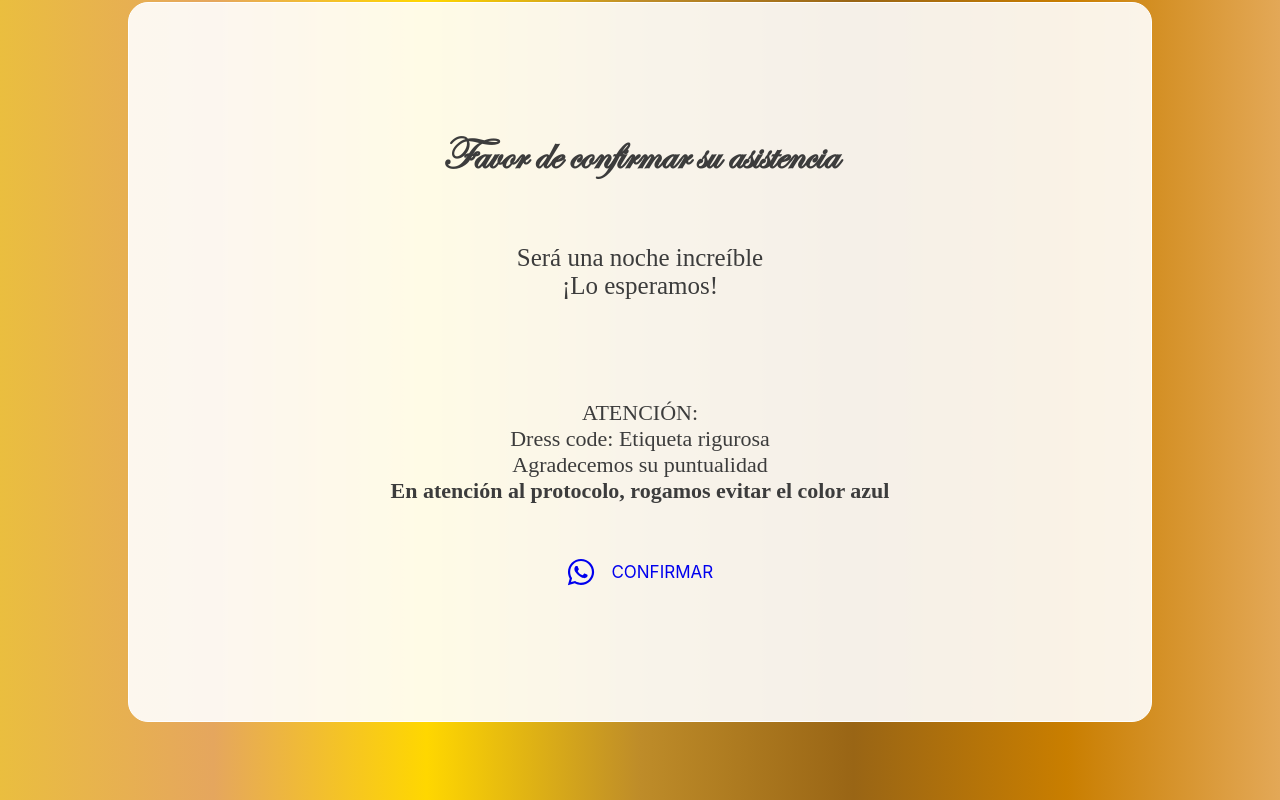
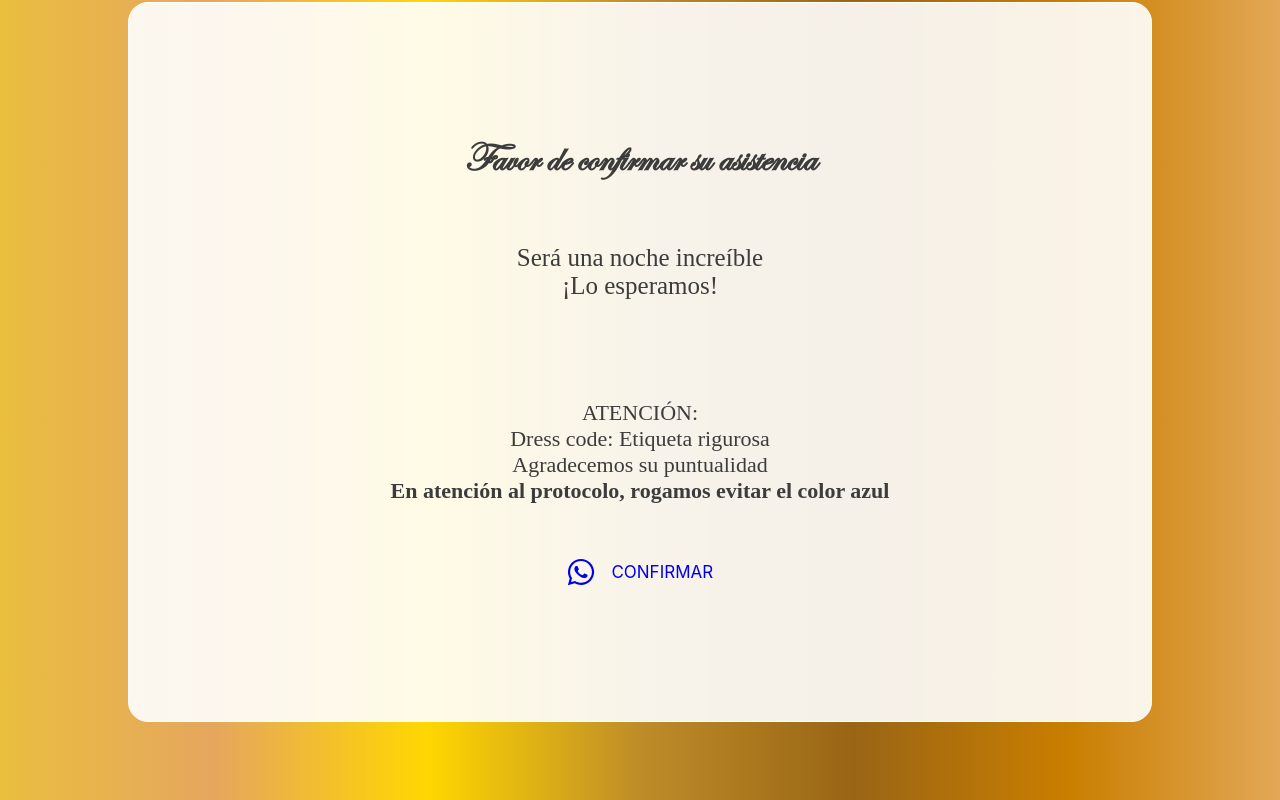
Before and after one commit to adandue/xv-amanda-sofia, a React (Vite) app in the folder xv-amanda-sofia/: page / in a window 1280 px wide. Shown: the part 6438-7238 px from the top of the page. Built offline with nearby package versions, Linux system fonts and the light colour scheme.

Commit message:
Cambiando el tamaño del título de confrimar

```diff
--- a/xv-amanda-sofia/src/Views/Confirmar/confirmar.css
+++ b/xv-amanda-sofia/src/Views/Confirmar/confirmar.css
@@ -3,7 +3,7 @@
         grid-template-rows: repeat(4, 1fr);
     }
     #confirmarTitle {
-        font-size: 4.5rem;
+        font-size: 4rem;
         align-self: flex-end;
     }
     #dress-code {
```
